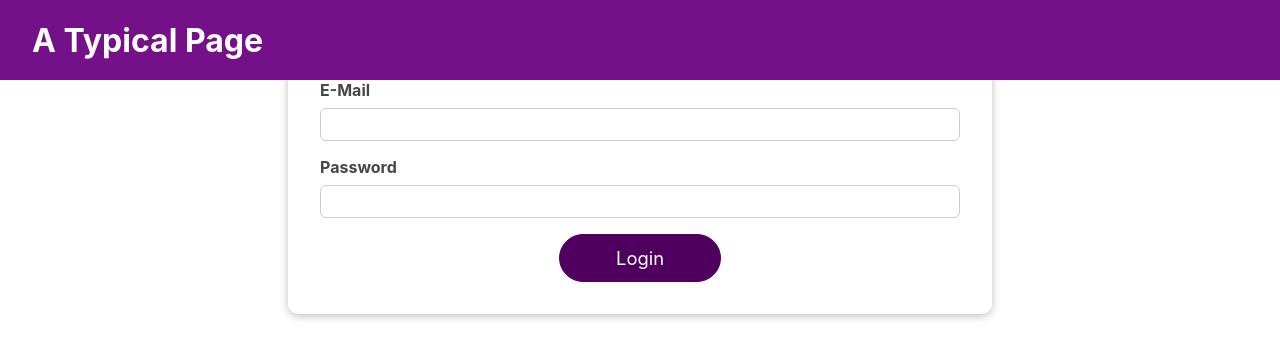
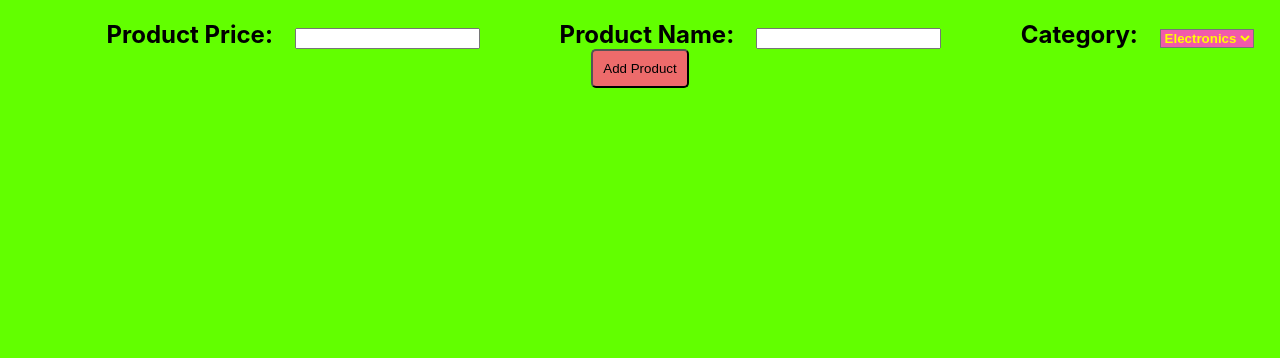
Before and after one commit to nskrs/React_Projects, a React (Create React App) app: page / in a window 1280 px wide. Shown: the top 358 px of the page. Built offline with nearby package versions, Linux system fonts and the light colour scheme.

Commit message:
3Hours Sellers project

```diff
--- a/src/App.js
+++ b/src/App.js
@@ -1,21 +1,12 @@
-import React, { useState, useEffect,useContext } from 'react';
-import Login from './login-apge/components/Login/Login';
-import Home from './login-apge/components/Home/Home';
-import MainHeader from './login-apge/components/MainHeader/MainHeader';
-import AuthContext from './login-apge/components/store/auth-context';
+import React from 'react'
+import Home from './components/3Hours Project/Home'
 
-function App() {
-  const ctx = useContext(AuthContext);
-
+const App = () => {
   return (
-    <React.Fragment>
-      <MainHeader />
-      <main>
-        {!ctx.isLoggedIn && <Login />}
-        {ctx.isLoggedIn && <Home />}
-      </main>
-    </React.Fragment>
-  );
+    <div>
+      <Home/>
+    </div>
+  )
 }
 
 export default App;
--- /dev/null
+++ b/src/components/3Hours Project/Button.js
@@ -0,0 +1,11 @@
+import React from 'react'
+
+const Button = () => {
+  return (
+    <div>
+      <button>Add Product</button>
+    </div>
+  )
+}
+
+export default Button;
--- /dev/null
+++ b/src/components/3Hours Project/Home.css
@@ -0,0 +1,35 @@
+body{
+  text-align: center;
+  display: inline;
+  flex-wrap:wrap-reverse;
+  background-color: rgb(98, 255, 0);
+
+}
+
+li button {
+  color: yellow;
+  background-color: rgb(13, 0, 255);
+  width: 8rem;
+  height: 2rem;
+  flex-basis: 50%;
+  margin-top: 1rem;
+  border-radius: 50px;
+}
+
+form label {
+  margin-left: 5rem;
+  margin-right: 1rem;
+}
+
+form select{
+  background-color: rgb(241, 90, 171);
+  color: yellow;
+  font-weight:bolder;
+}
+
+form button{
+  background-color: #ed6b6b;
+  padding: 10px;
+  margin-bottom: 10px;
+  border-radius: 5px;
+}
--- /dev/null
+++ b/src/components/3Hours Project/Home.js
@@ -0,0 +1,77 @@
+import React, { useState, useEffect } from "react";
+import classes from "./Home.css";
+import Button from "./Button";
+
+const Home = () => {
+  const [products, setProducts] = useState([]);
+
+  useEffect(() => {
+    const savedProducts = JSON.parse(localStorage.getItem("products"));
+    if (savedProducts) {
+      setProducts(savedProducts);
+    }
+  }, []);
+
+  const submitHandler = (event) => {
+    event.preventDefault();
+
+    const pprice = event.target.pprice.value;
+    const pname = event.target.pname.value;
+    const category = document.getElementById("select").value;
+
+    const newProduct = {
+      pprice,
+      pname,
+      category,
+    };
+
+    const updatedProducts = [...products, newProduct];
+    localStorage.setItem("products", JSON.stringify(updatedProducts));
+    setProducts(updatedProducts);
+
+    // Reset form fields
+    event.target.reset();
+  };
+
+  const handleDelete = (index) => {
+    const updatedProducts = products.filter((_, i) => i !== index);
+
+    localStorage.setItem("products", JSON.stringify(updatedProducts));
+    setProducts(updatedProducts);
+  };
+  return (
+    <div className={classes.home}>
+      <form onSubmit={submitHandler}>
+        <div><h2>
+          <label htmlFor="pprice">Product Price: </label>
+          <input type="number" id="pprice" required />
+          <label htmlFor="pname">Product Name: </label>
+          <input type="text" id="pname" required />
+          <label htmlFor="category">Category: </label>
+          <select name="category" id="select">
+            <option value="Electronics">Electronics</option>
+            <option value="Food">Food</option>
+            <option value="Fashion">Fashion</option>
+          </select>
+          <Button>Add Product</Button>
+          </h2>
+        </div>
+      </form>
+      <ul>
+        {products.map((product, index) => (
+          <li key={index}>
+            <div><h3>
+              <p>Product Name: {product.pname}</p>
+              <p>Product Price: {product.pprice}</p>
+              <p>Category: {product.category}</p>
+              <button onClick={() => handleDelete(index)}>Delete</button>
+              </h3>
+            </div>
+          </li>
+        ))}
+      </ul>
+    </div>
+  );
+};
+
+export default Home;
```
